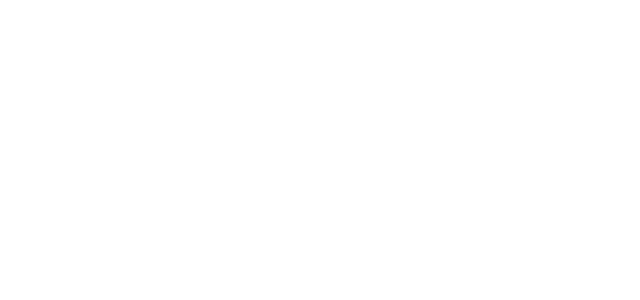
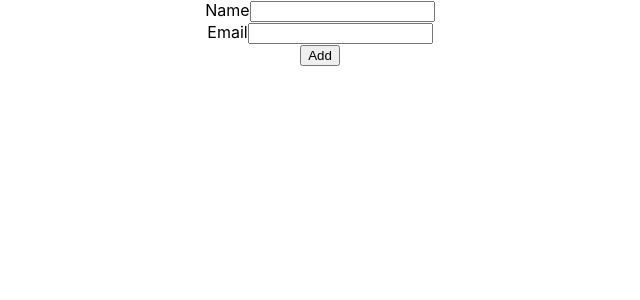
Before and after one commit to behzadiv/contacts-list, a React (Create React App) app: page / in a window 1280 px wide. Shown: the top 300 px of the page, without its empty margins (320-960 px from the left). Built offline with nearby package versions, Linux system fonts and the light colour scheme; the HTML template or start-up script is replaced by a standard one.

Commit message:
create ContactListApp + AddContactForm in order to add new contact to contact state

```diff
--- a/src/App.js
+++ b/src/App.js
@@ -1,9 +1,10 @@
 import './App.css';
+import ContactListApp from './components/ContactListApp';
 
 function App() {
   return (
     <div className="App">
-
+      <ContactListApp/>
     </div>
   );
 }
--- /dev/null
+++ b/src/components/AddContactForm.jsx
@@ -0,0 +1,35 @@
+import { useState } from "react";
+
+const AddContact = ({addContact}) => {
+    const[name,setName]=useState("")
+    const[email,setEmail]=useState("")
+
+    const nameHandler =(e)=>{
+        setName(e.target.value);
+        //console.log(e.target.value);
+    }
+    const emailHandler =(e)=>{
+        setEmail(e.target.value);
+    }
+    const addContactHandler=(e)=>{
+        e.preventDefault()
+        addContact(name,email)
+    }
+    return (
+        <div>
+            <form onSubmit={addContactHandler}>
+                <div>
+                    <label >Name</label>
+                    <input type="text" onChange={nameHandler}/ >
+                </div>
+                <div>
+                    <label>Email</label>
+                    <input type="email" onChange={emailHandler}/ >
+                </div>
+                <button type="submit">Add</button>
+            </form>
+        </div>
+     );
+}
+
+export default AddContact;
--- /dev/null
+++ b/src/components/ContactListApp.jsx
@@ -0,0 +1,22 @@
+import { useState } from "react";
+import AddContact from "./AddContactForm"
+
+const ContactListApp = () => {
+    const[contacts,setContacts]=useState([])
+    const addContact =(userName,userEmail)=>{
+        const newContact = {
+            id: Math.floor(Math.random()*1000),
+            name:userName,
+            email:userEmail,
+        }
+        setContacts([...contacts,newContact])
+    }
+
+    return (
+        <div>
+            <AddContact addContact={addContact}/>
+        </div>
+     );
+}
+
+export default ContactListApp;
```
